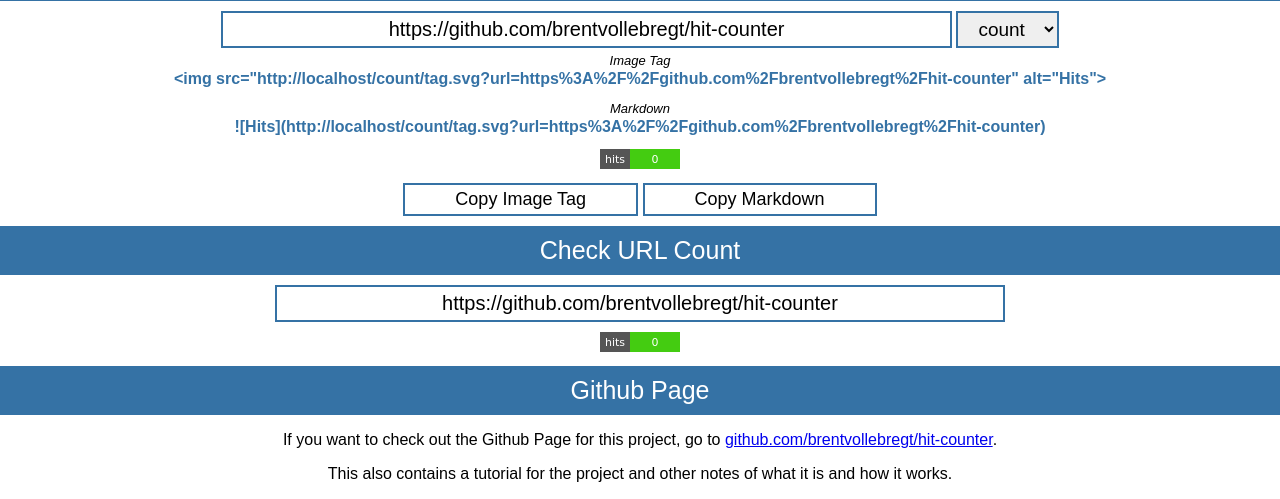
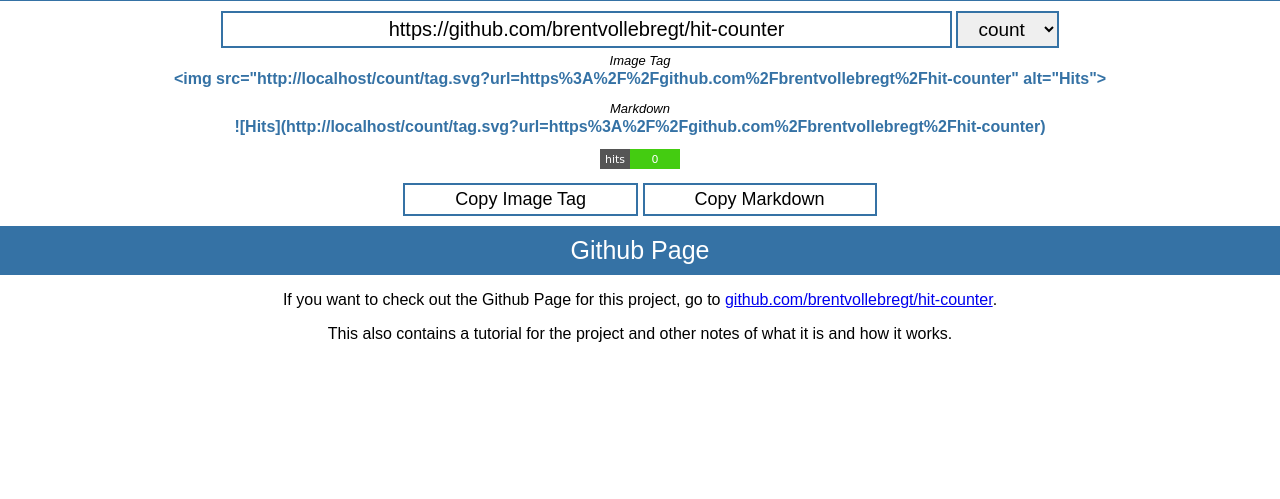
Before and after one commit to brentvollebregt/hit-counter, a Flask app: page / in a window 1280 px wide. Shown: the part 398-897 px from the top of the page. After the commit the page ends 740 px from the top, so only its background shows below. Run offline with Flask 2, Linux system fonts and the light colour scheme; data comes from the database, SQL or seed files in the repository.

Commit message:
Removed check URL count  + Added HTTPS messages + code

```diff
--- a/server.py
+++ b/server.py
@@ -2,8 +2,10 @@
 import db
 import utils
 from flask import Flask, request, make_response, render_template
+# from flask_sslify import SSLify
 
 app = Flask(__name__, static_url_path='')
+# sslify = SSLify(app)
 db_connection = db.DbAccess(config.DATABASE_FILENAME)
 
 def makeTextRequest(count, url, cookie):
--- a/templates/index.html
+++ b/templates/index.html
@@ -144,17 +144,9 @@
             <button class="copy_button" onclick="copyContentOf('resultMarkdown')">Copy Markdown</button>
         </div>
 
-        <h2>Check URL Count</h2>
-        <div>
-            <input id="urlCheck" placeholder="https://github.com/brentvollebregt/hit-counter" value="https://github.com/brentvollebregt/hit-counter" style="width: 70%;" onkeyup="checkUrl()">
-        </div>
-        <div style="margin-top: 10px;">
-            <img id="urlCheckImage" src="" alt="Hits">
-        </div>
-
         <h2>Github Page</h2>
         <p>If you want to check out the Github Page for this project, go to <a href="https://github.com/brentvollebregt/hit-counter">github.com/brentvollebregt/hit-counter</a>.</p>
         <p>This also contains a tutorial for the project and other notes of what it is and how it works.</p>
-        <script>generateCode(); checkUrl();</script>
+        <script>generateCode();</script>
     </body>
 </html>
```
Also changed, not shown: README.md.
